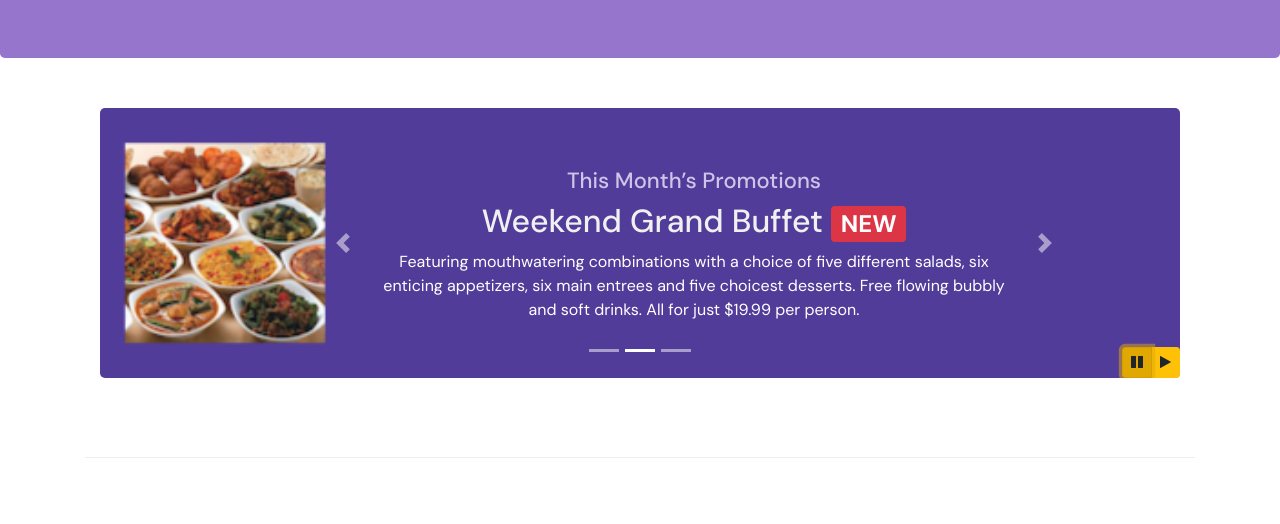
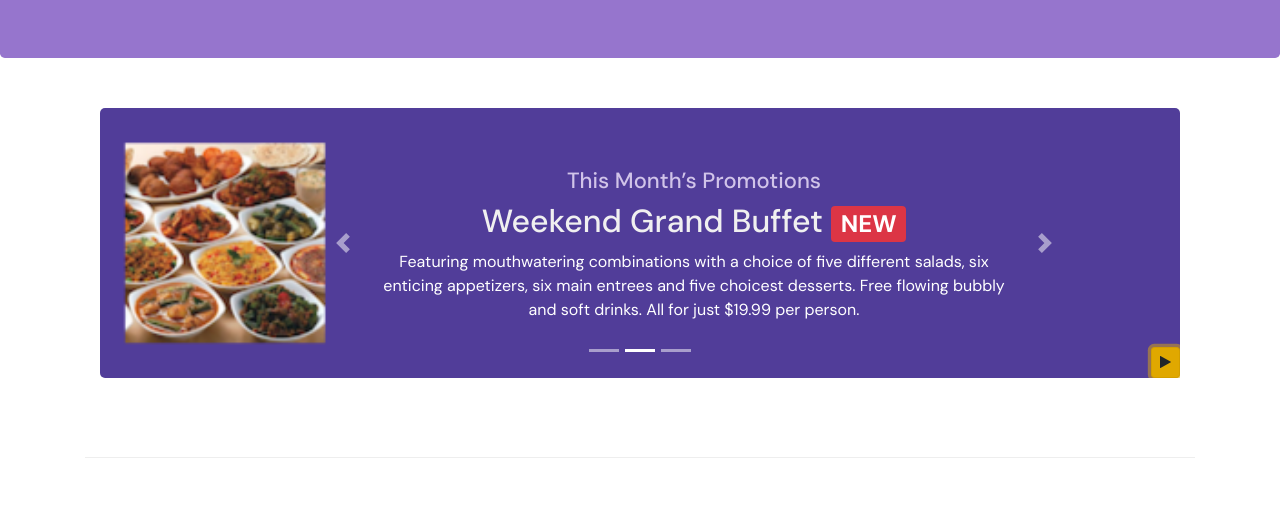
Before and after one commit to Proximanova-Metropolis/Bootstrap4Course, a website: page index.html in a window 1280 px wide. Both pictures are taken after a click on the button 1137 px from the left and 638 px from the top of the page. Shown: the part 276-800 px from the top of the page. Drawn offline with Linux system fonts and the light colour scheme.

Commit message:
JQuery for single play/pause button in carousel

```diff
--- a/index.html
+++ b/index.html
@@ -219,14 +219,9 @@
                         <a class="carousel-control-next" href="#mycarousel" role="button" data-slide="next">
                             <span class="carousel-control-next-icon"></span>
                         </a>
-                        <div class="btn-group" id="carouselButton">
-                            <button class="btn btn-warning btn-sm" id="carousel-pause">
-                                <span class="fa fa-pause"></span>
-                            </button>
-                            <button class="btn btn-warning btn-sm" id="carousel-play">
-                                <span class="fa fa-play"></span>
-                            </button>
-                        </div>
+                        <button class="btn btn-warning btn-sm" id="carouselButton">
+                            <span id="carousel-button-icon" class="fa fa-pause"></span>
+                        </button>
                     </div>
                 </div>
              </div>
@@ -391,11 +386,17 @@
     <script>
         $(document).ready(function() {
             $("#mycarousel").carousel( { interval: 5000 } );
-            $("#carousel-pause").click(function() {
-                $("#mycarousel").carousel('pause');
-            });
-            $("#carousel-play").click(function() {
-                $("#mycarousel").carousel('cycle');
+            $("#carouselButton").click(function() {
+                if ($("#carouselButton").children("span").hasClass('fa-pause')) {
+                        $("#mycarousel").carousel('pause');
+                        $("#carouselButton").children("span").removeClass('fa-pause');
+                        $("#carouselButton").children("span").addClass('fa-play');
+                }
+                else if ($("#carouselButton").children("span").hasClass('fa-play')) {
+                        $("#mycarousel").carousel('cycle');
+                        $("#carouselButton").children("span").removeClass('fa-play');
+                        $("#carouselButton").children("span").addClass('fa-pause');
+                }
             });
         });
     </script>
```
